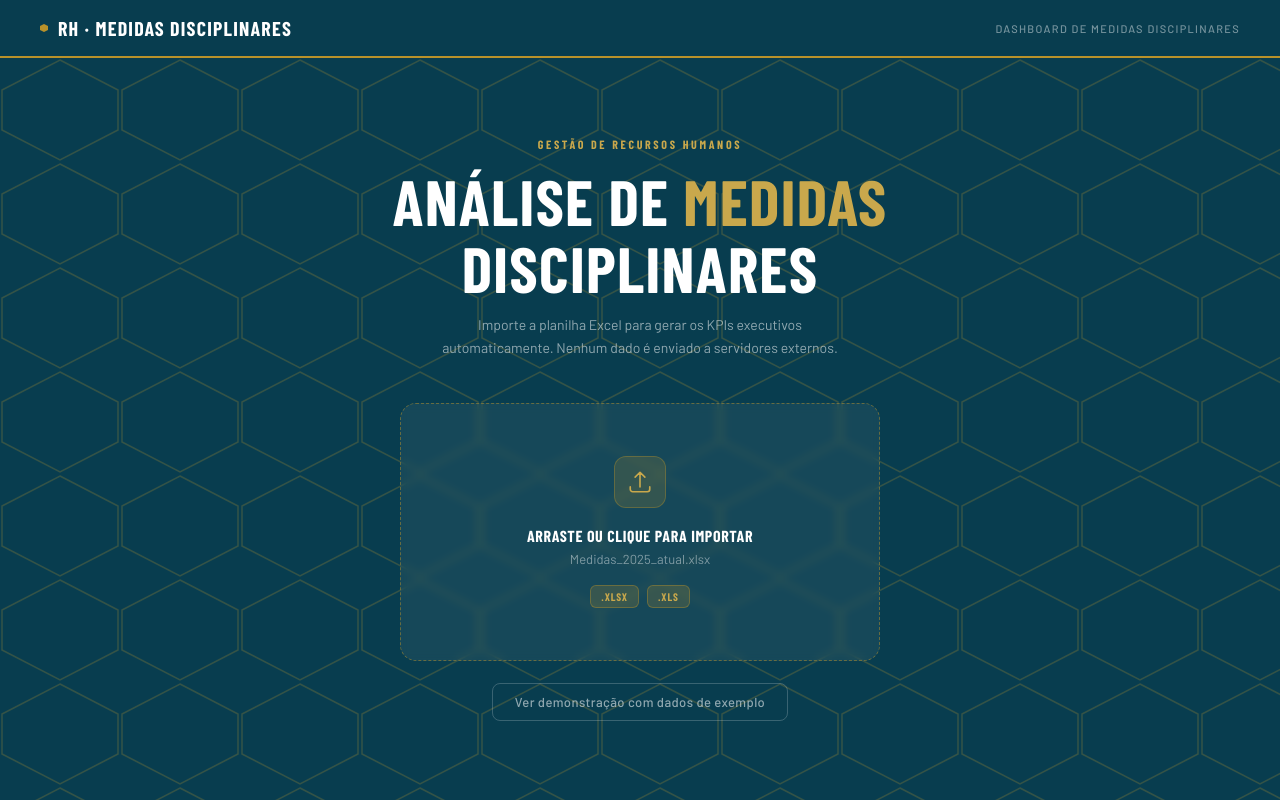
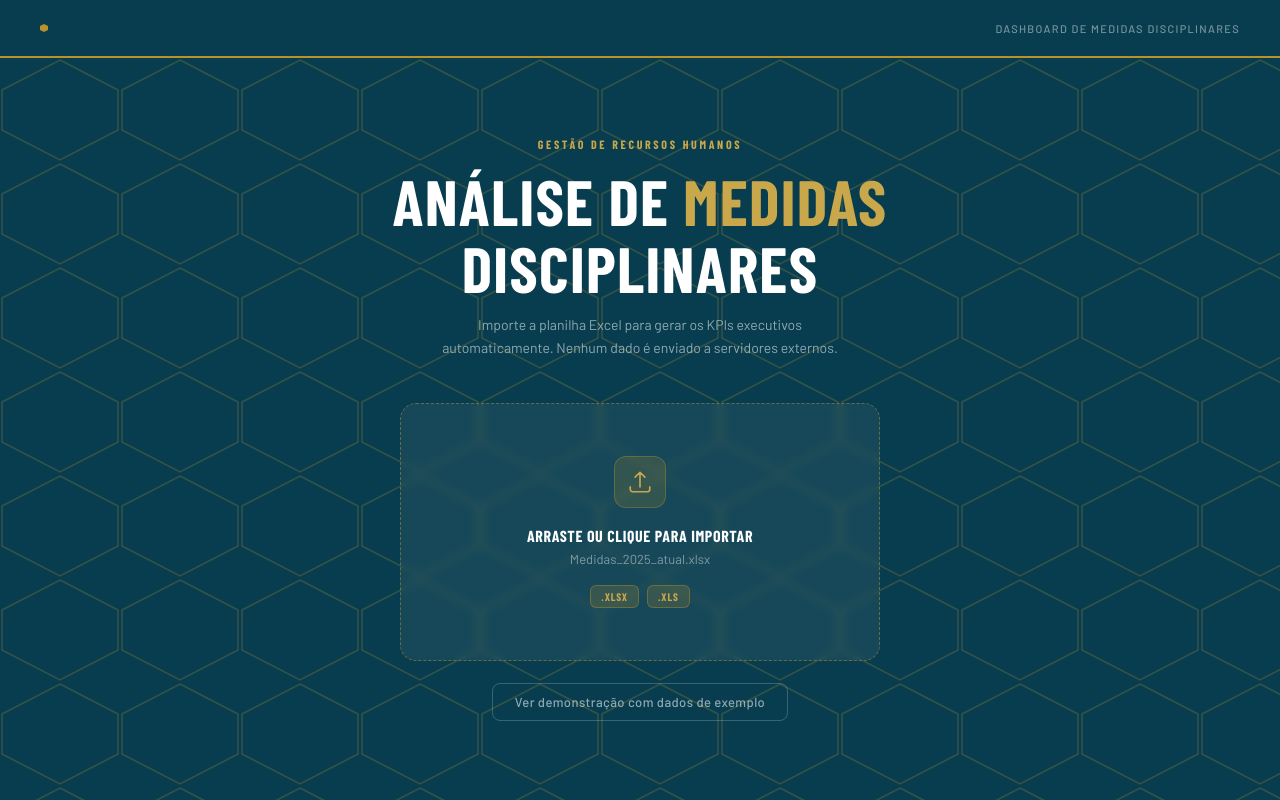
Before and after one commit to johnynoise/metricas-disciplinares, a plain HTML site: page index.html in a window 1280 px wide. Drawn offline with nearby package versions, Linux system fonts and the light colour scheme; a web font is replaced by a local one.

Commit message:
Remove title from topbar for a cleaner dashboard interface

```diff
--- a/index.html
+++ b/index.html
@@ -254,7 +254,6 @@
 <div class="topbar">
   <div class="topbar-brand">
     <div class="topbar-brand-dot"></div>
-    RH · Medidas Disciplinares
   </div>
   <div class="topbar-meta" id="topbar-meta">Dashboard de Medidas Disciplinares</div>
 </div>
```
